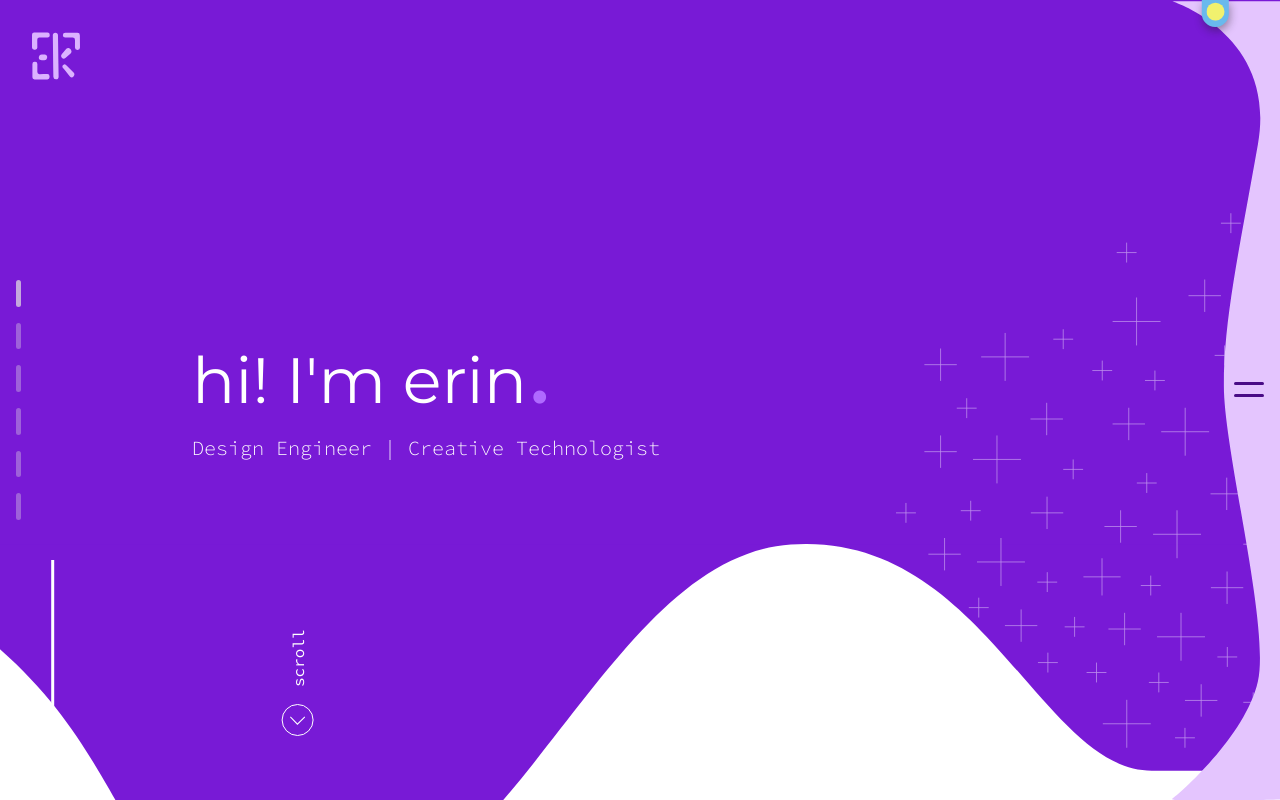
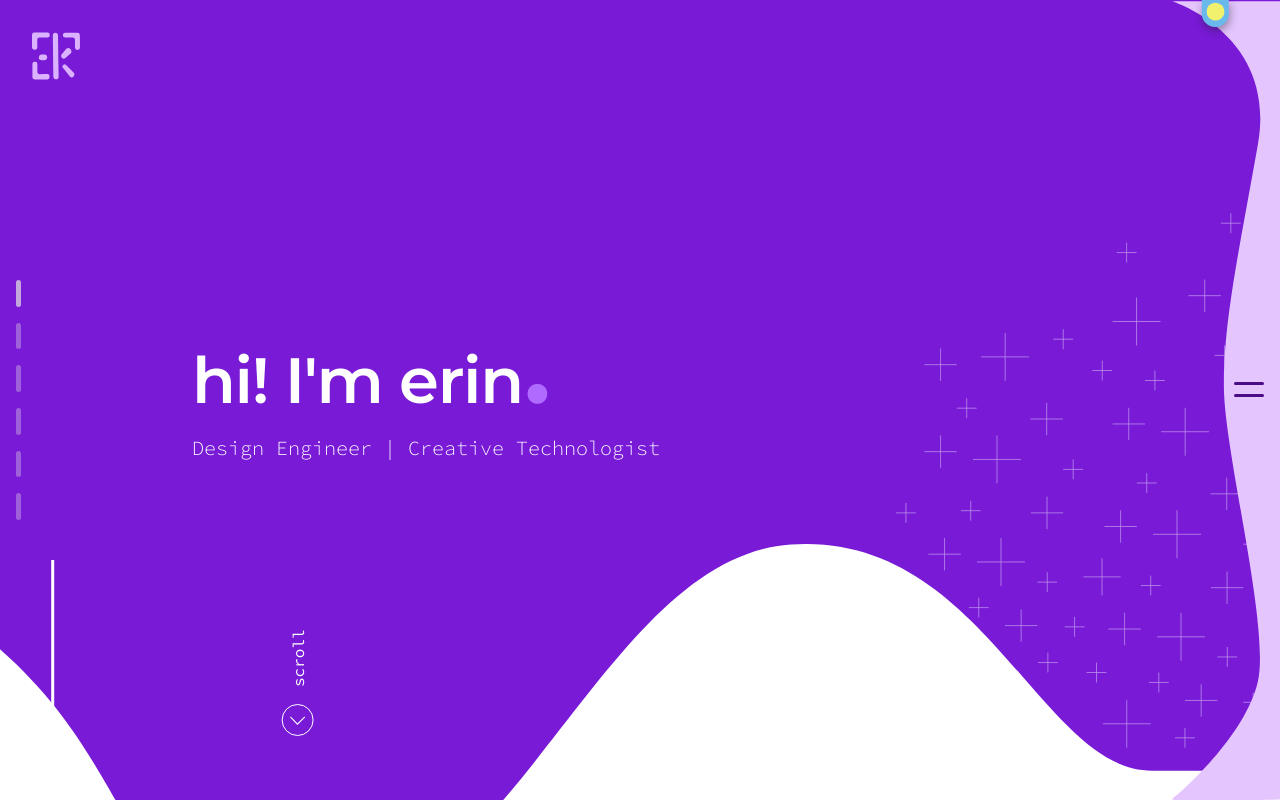
Before and after one commit to erinkahn/portfolio-2024, a React (Vite) app: page / in a window 1280 px wide. Built offline with nearby package versions, Linux system fonts and the light colour scheme.

Commit message:
lil update

```diff
--- a/src/styles/components/hero.scss
+++ b/src/styles/components/hero.scss
@@ -73,8 +73,9 @@
   .hero-title {
     padding-bottom: 0.25em;
     font-family: $montserrat;
-    font-weight: 400;
+    font-weight: $semibold;
     font-size: 4em;
+    letter-spacing: -0.02em;
     transition: font-size $quick;
 
     @media screen and (max-width: $medDown) {
--- a/src/styles/components/services.scss
+++ b/src/styles/components/services.scss
@@ -5,7 +5,7 @@
   text-align: center;
   justify-content: center;
   align-items: center;
-  height: 100vh;
+  min-height: 100vh;
 
   @media screen and (min-width: $medUp) {
     grid-template-columns: repeat(3, 1fr);
--- a/src/styles/pages/home.scss
+++ b/src/styles/pages/home.scss
@@ -8,7 +8,7 @@
 		width: 100vw;
 
 		@media screen and (min-width: $smUp) {
-			height: 100vh;
+			min-height: 100vh;
 		}
 	}
 
```
